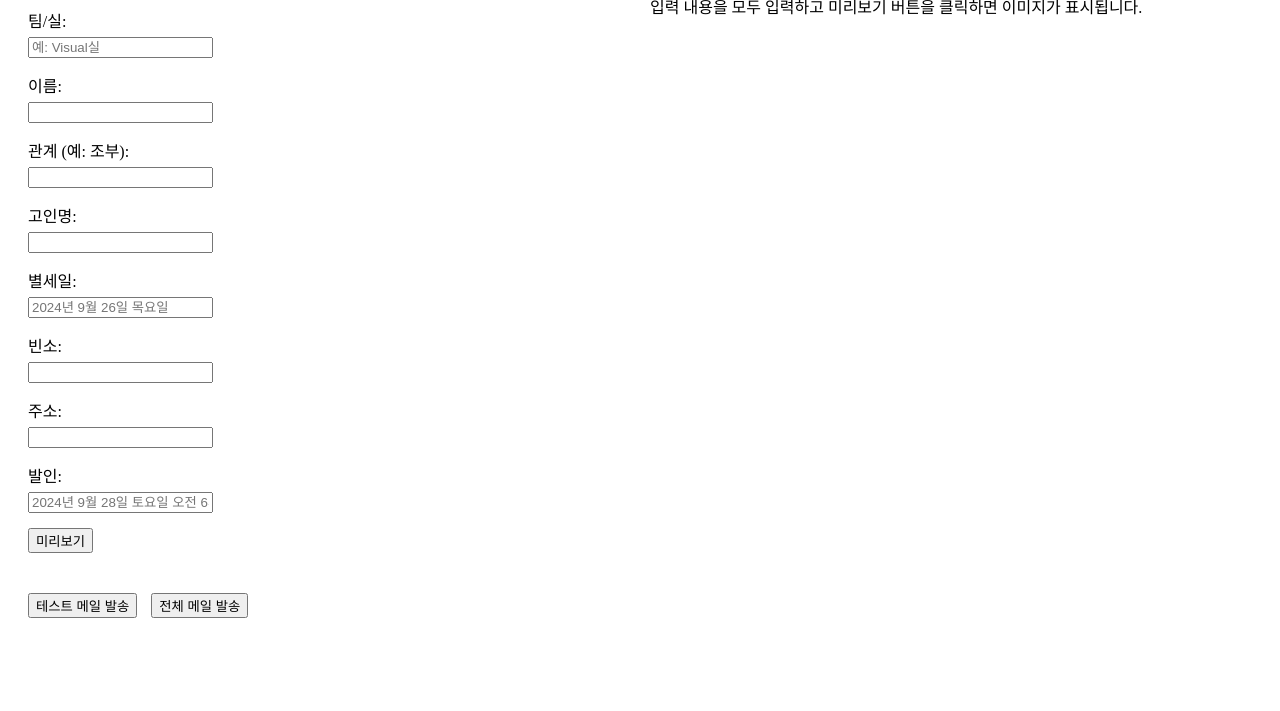
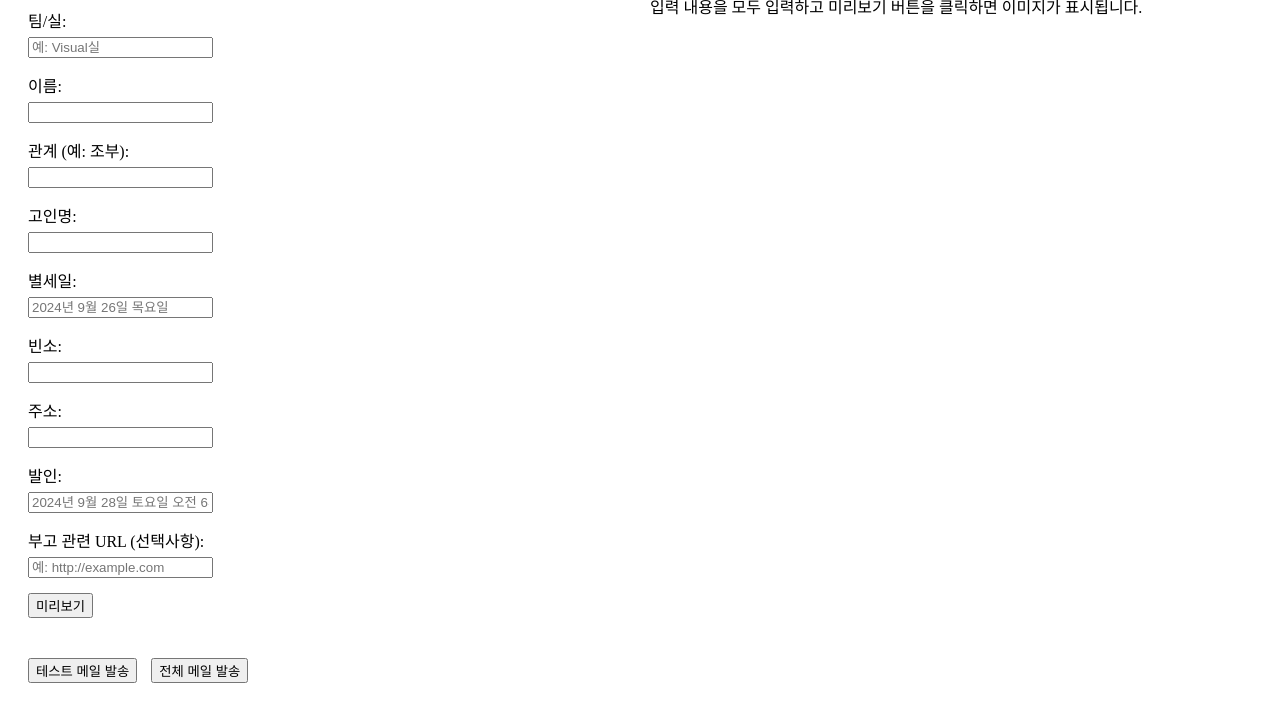
Before and after one commit to gnexsdk/hnine_hr, a Flask app: page /rip in a window 1280 px wide. Shown: the part 109-820 px from the top of the page. Before the commit the page ends 727 px from the top, so only its background shows below. Run offline with Flask 3, Linux system fonts and the light colour scheme.

Commit message:
부고 메일 URL 기능 , 최종 확인 버튼 기능 추가

```diff
--- a/main.py
+++ b/main.py
@@ -1,4 +1,5 @@
 import os
+import re
 import smtplib
 import pandas as pd
 import base64
@@ -146,6 +147,8 @@ def send_rip_mail(sender, receiver, image_data, title_info, is_test=False):
     msg['From'] = sender
     msg['To'] = receiver if not is_test else 'hr@hnine.com'
 
+    url_html = f"<div><a href='{title_info['url']}'>온라인 부고장</a></div>" if title_info.get('url') else ""
+
     # HTML 본문 생성 - 이미지를 본문에 삽입
     html = f"""
     <html>
@@ -155,6 +158,8 @@ def send_rip_mail(sender, receiver, image_data, title_info, is_test=False):
     <body>
         <div>경영기획팀에서 안내드립니다.</div>
         <div>{title_info['team']} {title_info['name']}님의 {title_info['relation']}(故{title_info['deceased']})님께서 별세하셨기에 삼가 알려드립니다.</div>
+        <br>
+        {url_html}
         <div><img src="cid:rip_image"></div>
     </body>
     </html>
@@ -198,7 +203,8 @@ def rip_mail():
         'date': '',
         'funeral_home': '',
         'address': '',
-        'final_date': ''
+        'final_date': '',
+        'url': '',
     }
 
     if request.method == 'POST':
@@ -212,7 +218,8 @@ def rip_mail():
                 'date': request.form['date'],
                 'funeral_home': request.form['funeral_home'],
                 'address': request.form['address'],
-                'final_date': request.form['final_date']
+                'final_date': request.form['final_date'],
+                'url': request.form.get('url', '')
             }
 
             # 이미지 생성
@@ -224,7 +231,7 @@ def rip_mail():
                 form_data['date'],
                 form_data['funeral_home'],
                 form_data['address'],
-                form_data['final_date']
+                form_data['final_date'],
             )
 
             # 이미지를 base64로 인코딩하여 HTML에서 표시
@@ -238,7 +245,8 @@ def rip_mail():
                     'team': form_data['team'],
                     'name': form_data['name'],
                     'relation': form_data['relation'],
-                    'deceased': form_data['deceased']
+                    'deceased': form_data['deceased'],
+                    'url': form_data['url']
                 }
                 send_rip_mail('hr@hnine.com', 'h9@hnine.com', image_data, title_info, is_test)
                 return "메일 발송이 완료되었습니다." if not is_test else "테스트 메일이 발송되었습니다."
--- a/templates/rip.html
+++ b/templates/rip.html
@@ -49,6 +49,12 @@
                    return false;
                }
            }
+
+            var submitButton = document.activeElement;
+            if (submitButton.name === 'send' && submitButton.value === 'all') {
+                return confirm('전체 구성원에게 메일을 발송하시겠습니까?');
+            }
+
            return true;
        }
    </script>
@@ -99,6 +105,11 @@
                    <input type="text" name="final_date" value="{{ form_data.final_date }}" required placeholder="2024년 9월 28일 토요일 오전 6시00분">
                </div>
 
+               <div class="form-group">
+                    <label>부고 관련 URL (선택사항):</label>
+                    <input type="url" name="url" value="{{ form_data.url }}" placeholder="예: http://example.com">
+                </div>
+
                <button type="submit" id="preview-btn">미리보기</button>
 
                <div class="button-group">
```
